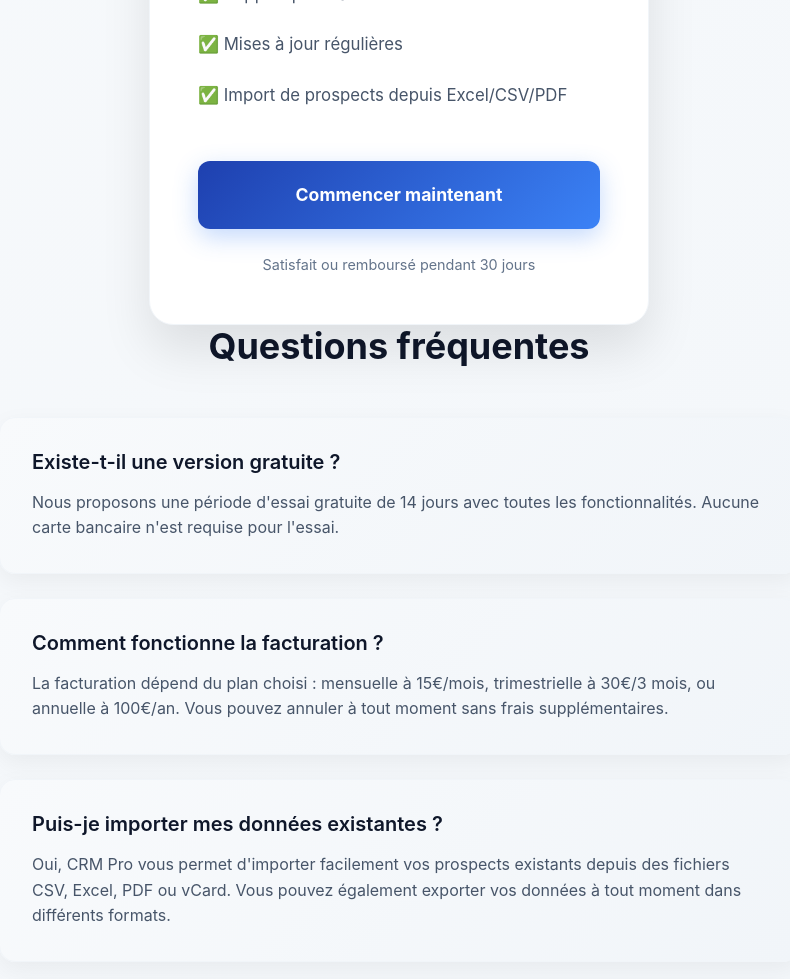
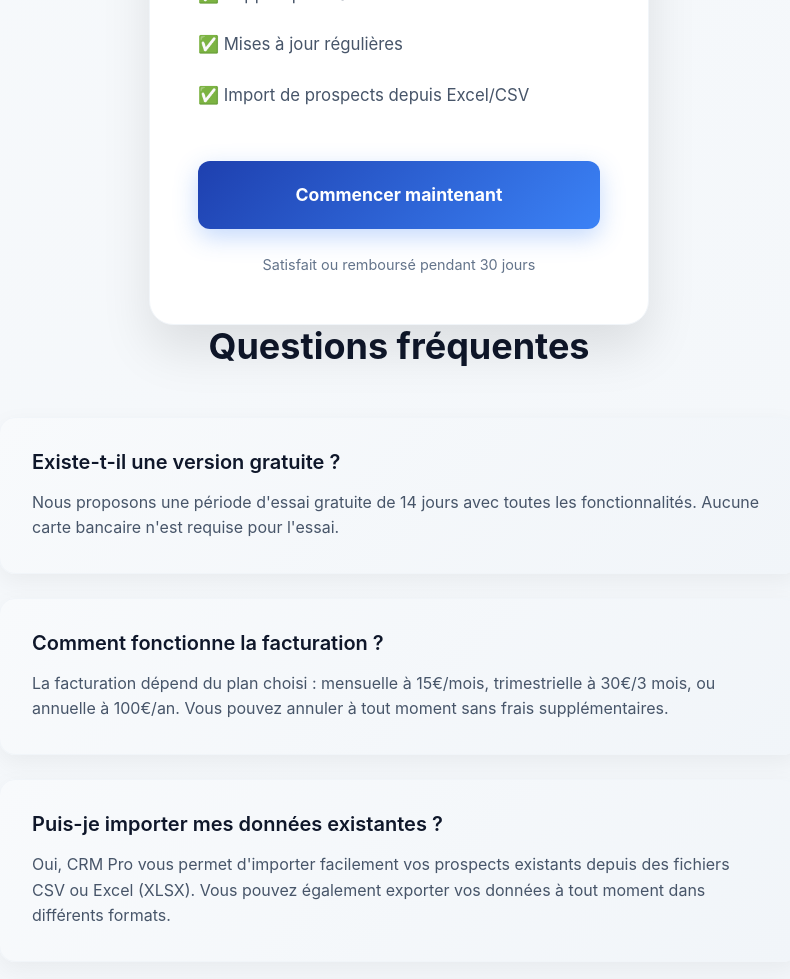
Before and after one commit to Niabag/bolt, a React (Vite) app in the folder Frontend/: page /pricing in a window 1280 px wide. Shown: the part 1226-2205 px from the top of the page, without its empty margins (241-1031 px from the left). Built offline with nearby package versions, Linux system fonts and the light colour scheme; no server answers.

Commit message:
Mise à jour des mentions d'import sur les pages

```diff
--- a/Frontend/src/pages/Contact/Index.jsx
+++ b/Frontend/src/pages/Contact/Index.jsx
@@ -169,6 +169,7 @@ const Contact = () => {
                     <option value="Question générale">Question générale</option>
                     <option value="Support technique">Support technique</option>
                     <option value="Facturation">Facturation</option>
+                    <option value="Import de données">Import de données</option>
                     <option value="Partenariat">Partenariat</option>
                     <option value="Autre">Autre</option>
                   </select>
@@ -229,10 +230,10 @@ const Contact = () => {
             </div>
 
             <div className="faq-item">
-              <h3>Comment fonctionne le support client ?</h3>
+              <h3>Comment importer mes prospects existants ?</h3>
               <p>
-                Notre équipe de support est disponible par email et chat en direct du lundi au vendredi,
-                de 9h à 18h. Le temps de réponse moyen est inférieur à 4 heures.
+                Vous pouvez facilement importer vos prospects existants depuis des fichiers CSV ou Excel (XLSX).
+                Accédez simplement à la section "Paramètres > Gestion des données" et suivez les instructions.
               </p>
             </div>
 
--- a/Frontend/src/pages/Features/Index.jsx
+++ b/Frontend/src/pages/Features/Index.jsx
@@ -8,6 +8,7 @@ const Features = () => {
       description: "Centralisez tous vos prospects avec un système de suivi avancé et des statuts personnalisables. Suivez l'évolution de chaque relation client et ne manquez jamais une opportunité.",
       benefits: [
         "Capture automatique via QR code",
+        "Import facile depuis Excel et CSV",
         "Statuts personnalisables",
         "Historique complet des interactions",
         "Fiches détaillées avec notes et adresses"
--- a/Frontend/src/pages/Pricing/Index.jsx
+++ b/Frontend/src/pages/Pricing/Index.jsx
@@ -62,7 +62,7 @@ const Pricing = () => {
               <li>✅ Export PDF et partage</li>
               <li>✅ Support prioritaire</li>
               <li>✅ Mises à jour régulières</li>
-              <li>✅ Import de prospects depuis Excel/CSV/PDF</li>
+              <li>✅ Import de prospects depuis Excel/CSV</li>
             </ul>
             <a href="/register-user" className="pricing-cta">
               Commencer maintenant
@@ -93,7 +93,7 @@ const Pricing = () => {
               <li>✅ Export PDF et partage</li>
               <li>✅ Support prioritaire</li>
               <li>✅ Mises à jour régulières</li>
-              <li>✅ Import de prospects depuis Excel/CSV/PDF</li>
+              <li>✅ Import de prospects depuis Excel/CSV</li>
             </ul>
             <a href="/register-user" className="pricing-cta highlight">
               Choisir ce plan
@@ -124,7 +124,7 @@ const Pricing = () => {
               <li>✅ Export PDF et partage</li>
               <li>✅ Support prioritaire</li>
               <li>✅ Mises à jour régulières</li>
-              <li>✅ Import de prospects depuis Excel/CSV/PDF</li>
+              <li>✅ Import de prospects depuis Excel/CSV</li>
               <li>✅ Accès prioritaire aux nouvelles fonctionnalités</li>
             </ul>
             <a href="/register-user" className="pricing-cta">
@@ -157,7 +157,7 @@ const Pricing = () => {
         <div className="faq-item">
           <h3>Puis-je importer mes données existantes ?</h3>
           <p>
-            Oui, CRM Pro vous permet d'importer facilement vos prospects existants depuis des fichiers CSV, Excel, PDF ou vCard.
+            Oui, CRM Pro vous permet d'importer facilement vos prospects existants depuis des fichiers CSV ou Excel (XLSX).
             Vous pouvez également exporter vos données à tout moment dans différents formats.
           </p>
         </div>
```
